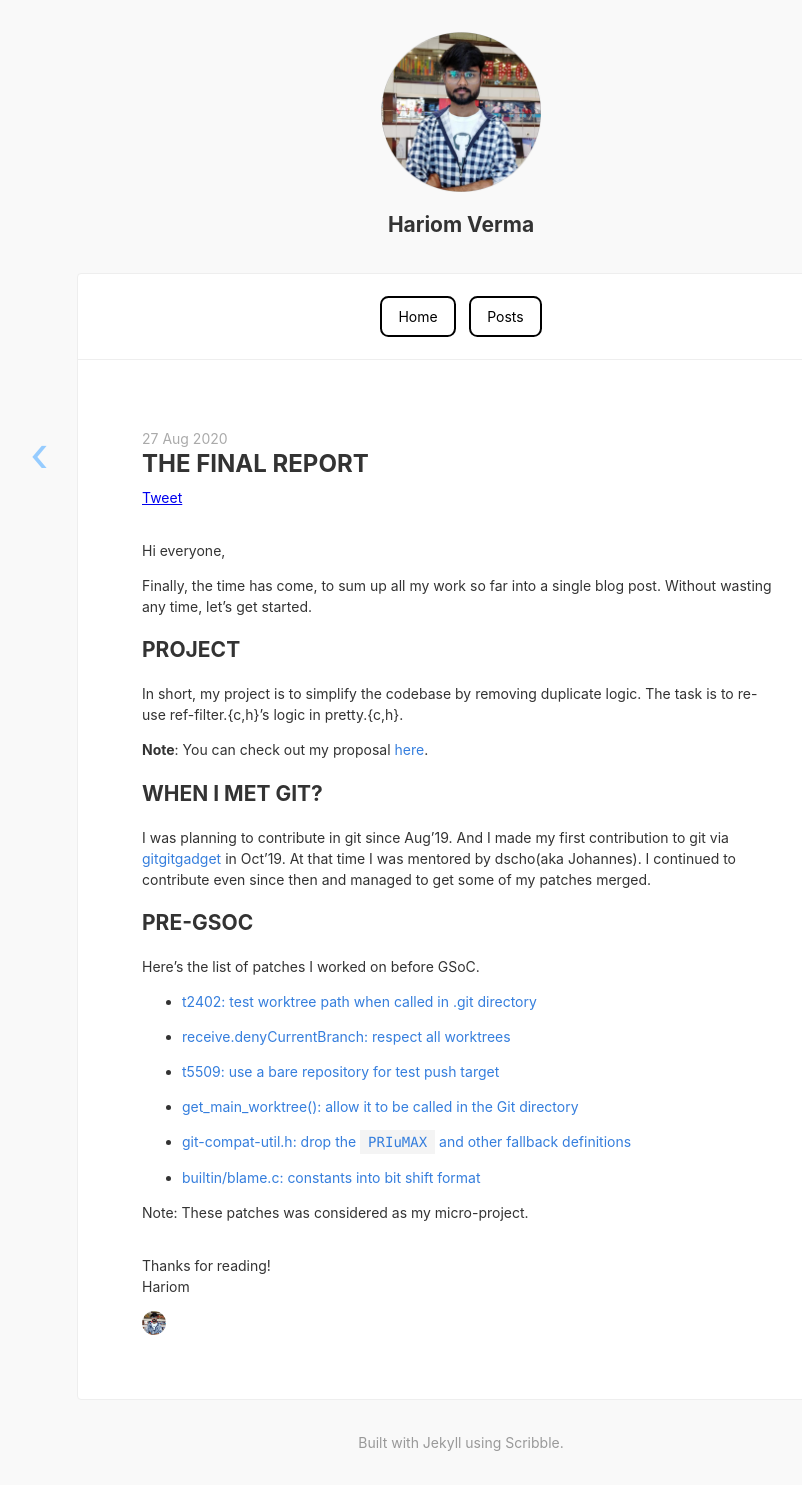
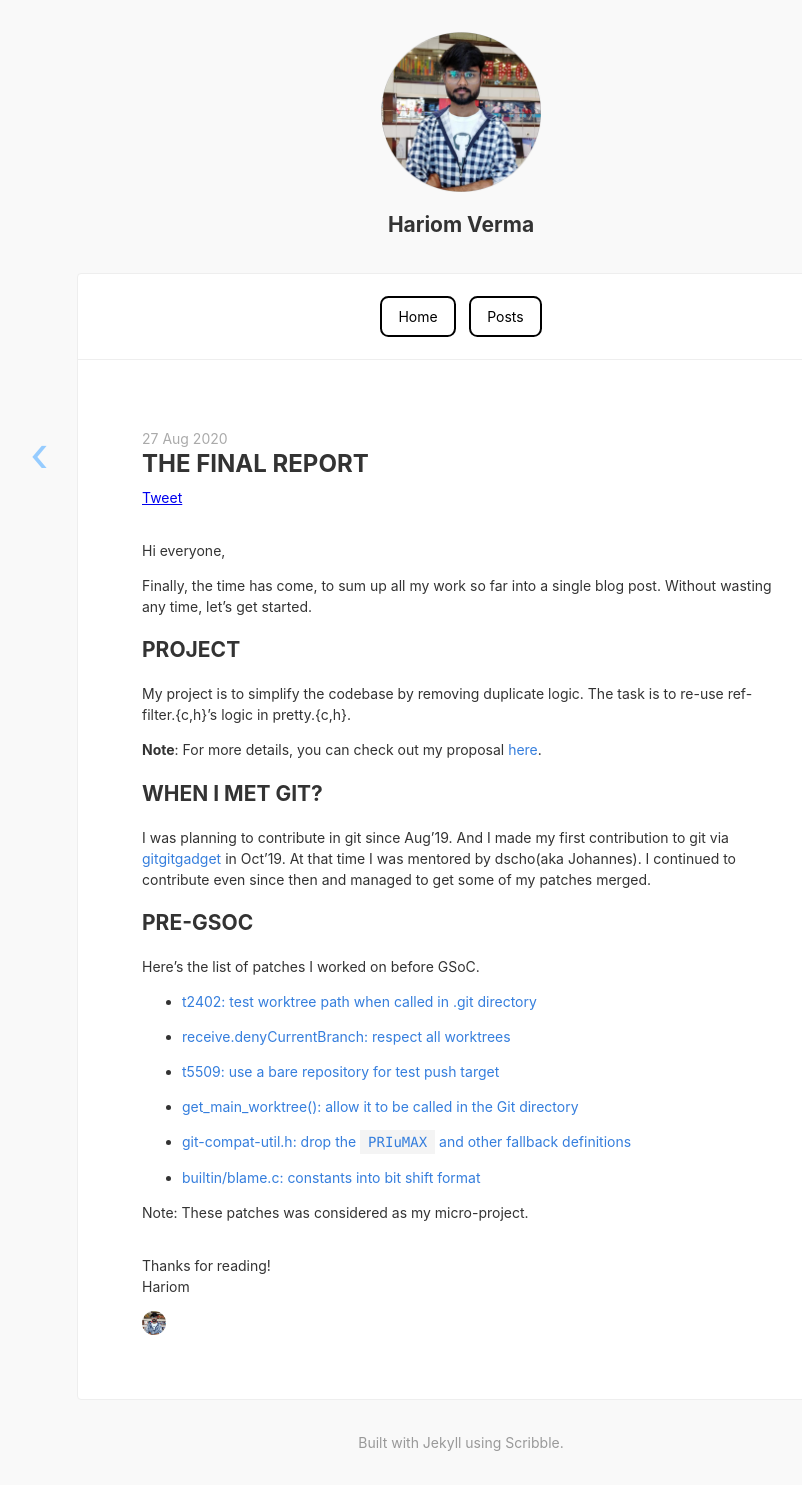
Before and after one commit to harry-hov/blogs, a Jekyll site: the page built from _posts/2020-08-27-the-final-report.md, in a window 1280 px wide. Shown: the whole page, without its empty margins (179-981 px from the left). Built offline with Jekyll 4.4.1, drawn with Linux system fonts in a browser that asks for light colours; comment, search, counter and statistics services are not loaded.

Commit message:
Update 2020-08-27-the-final-report.md

```diff
--- a/_posts/2020-08-27-the-final-report.md
+++ b/_posts/2020-08-27-the-final-report.md
@@ -9,9 +9,9 @@ Finally, the time has come, to sum up all my work so far into a single blog post
 
 ## PROJECT
 
-In short, my project is to simplify the codebase by removing duplicate logic. The task is to re-use ref-filter.{c,h}'s logic in pretty.{c,h}.
+My project is to simplify the codebase by removing duplicate logic. The task is to re-use ref-filter.{c,h}'s logic in pretty.{c,h}.
 
-**Note**: You can check out my proposal [here](https://github.com/harry-hov/GSoC-Proposal-git/blob/master/%5BGSoC%5D%20Git%20Proposal.pdf).
+**Note**: For more details, you can check out my proposal [here](https://github.com/harry-hov/GSoC-Proposal-git/blob/master/%5BGSoC%5D%20Git%20Proposal.pdf).
 
 ## WHEN I MET GIT?
 
```
